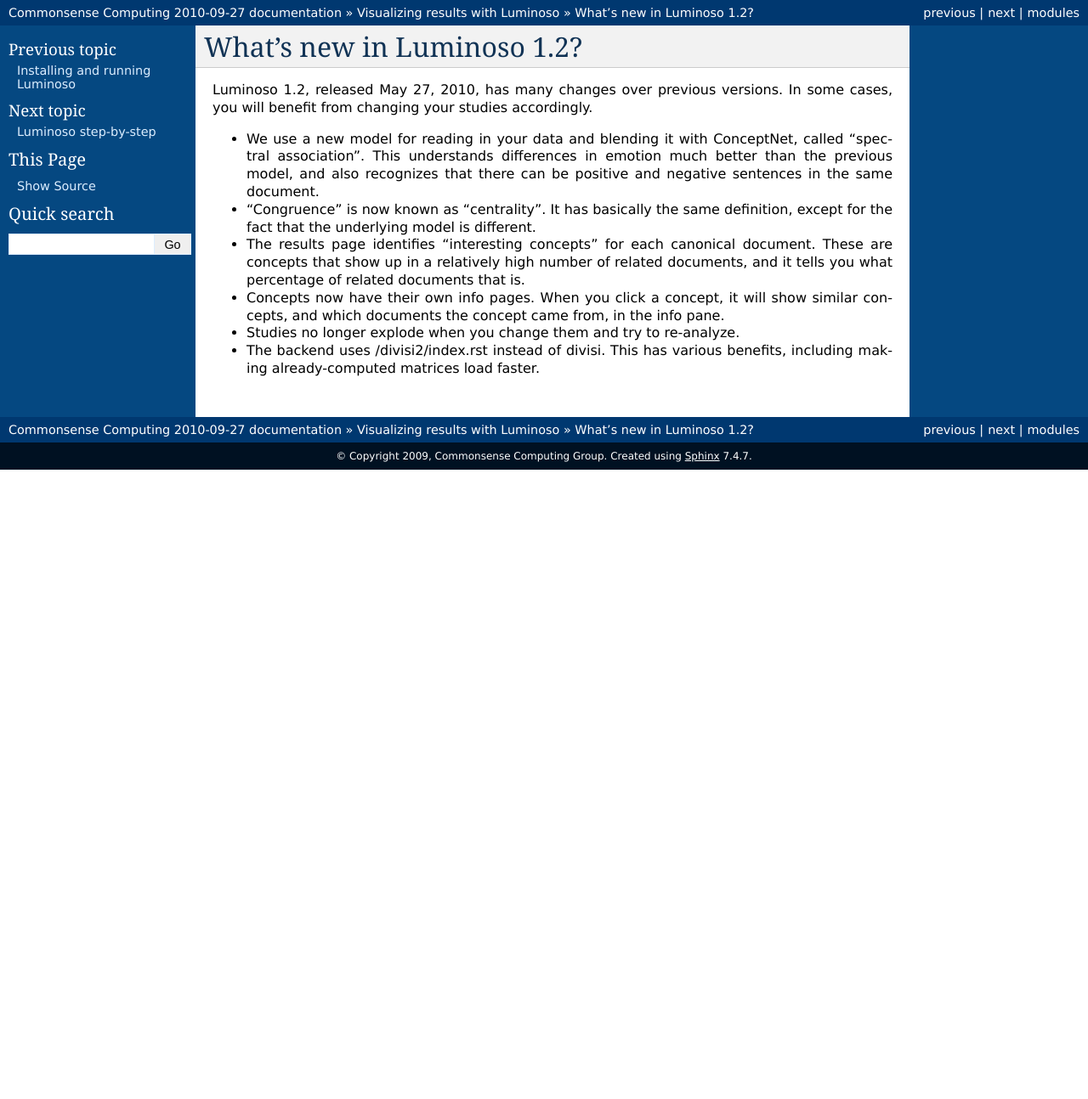
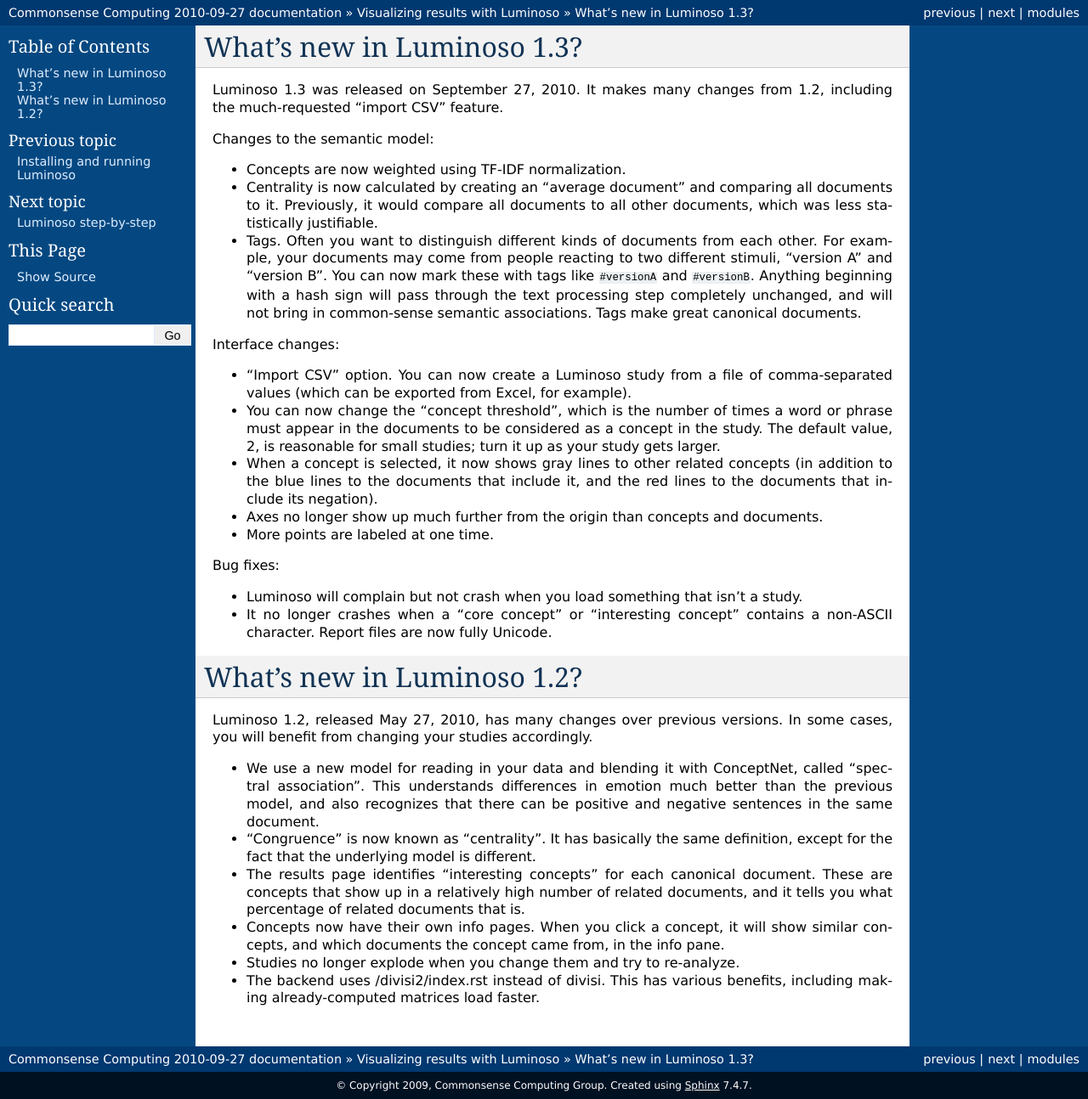
Before and after one commit to commonsense/omcs, a Sphinx documentation site: the page built from docs/luminoso/whats-new.rst, in a window 1280 px wide. Shown: the whole page at 85% size. Built offline with Sphinx 7.4.7, drawn with Linux system fonts in a browser that asks for light colours; pages that are not in the unit, such as notebooks, are missing from menus; before the commit the page ends 900 px from its top, so only the background shows below that.

Commit message:
add what's new in Luminoso 1.3

```diff
--- a/docs/luminoso/whats-new.rst
+++ b/docs/luminoso/whats-new.rst
@@ -1,3 +1,44 @@
+What's new in Luminoso 1.3?
+===========================
+Luminoso 1.3 was released on September 27, 2010. It makes many changes from
+1.2, including the much-requested "import CSV" feature.
+
+Changes to the semantic model:
+
+- Concepts are now weighted using TF-IDF normalization.
+- Centrality is now calculated by creating an "average document" and comparing
+  all documents to it. Previously, it would compare all documents to all other
+  documents, which was less statistically justifiable.
+- Tags. Often you want to distinguish different kinds of documents from each
+  other. For example, your documents may come from people reacting to two
+  different stimuli, "version A" and "version B". You can now mark these with
+  tags like `#versionA` and `#versionB`. Anything beginning with a hash sign
+  will pass through the text processing step completely unchanged, and will not
+  bring in common-sense semantic associations. Tags make great canonical
+  documents.
+
+Interface changes:
+
+- "Import CSV" option. You can now create a Luminoso study from a file of
+  comma-separated values (which can be exported from Excel, for example).
+- You can now change the "concept threshold", which is the number of times a
+  word or phrase must appear in the documents to be considered as a concept in
+  the study. The default value, 2, is reasonable for small studies; turn it up
+  as your study gets larger.
+- When a concept is selected, it now shows gray lines to other related
+  concepts (in addition to the blue lines to the documents that include it,
+  and the red lines to the documents that include its negation).
+- Axes no longer show up much further from the origin than concepts and
+  documents.
+- More points are labeled at one time.
+
+Bug fixes:
+
+- Luminoso will complain but not crash when you load something that isn't a
+  study.
+- It no longer crashes when a "core concept" or "interesting concept" contains
+  a non-ASCII character. Report files are now fully Unicode.
+
 What's new in Luminoso 1.2?
 ===========================
 Luminoso 1.2, released May 27, 2010, has many changes over previous versions.
```
